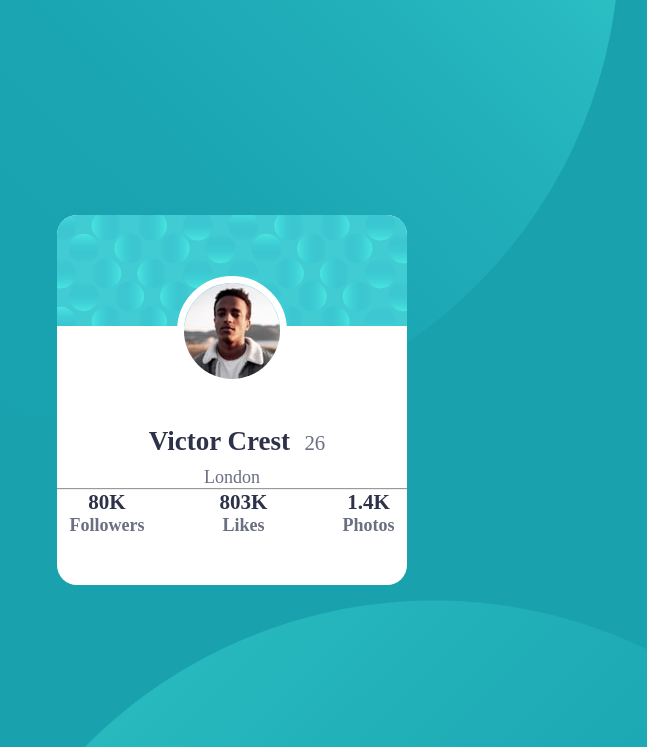
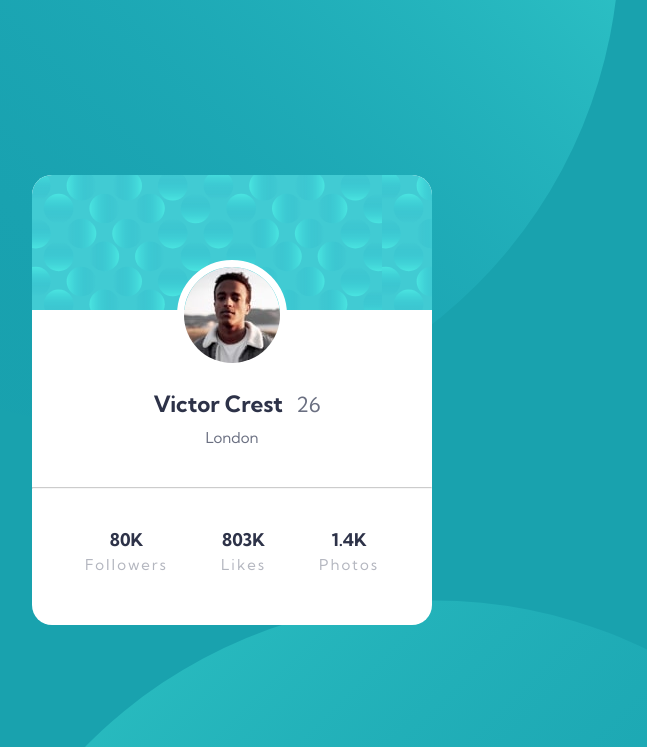
Before and after one commit to soulcage57/profile-card, a plain HTML site: page index.html in a window 1280 px wide. Shown: the top 747 px of the page, without its empty margins (408-1055 px from the left). Drawn offline with Linux system fonts and the light colour scheme.

Commit message:
first commit

```diff
--- a/css/style.css
+++ b/css/style.css
@@ -13,14 +13,14 @@ body{
     justify-content: center;
     align-items: center;
     height: 100vh;
-    font-family: 'Kumbh Sans' sans-serif;
+    font-family: 'Kumbh Sans', sans-serif;
     font-size: 18px;
     color: hsl(227, 10%, 46%);
 }
 
 main{
-    width: 350px;
-    height: 370px;
+    width: 400px;
+    height: 450px;
     background: white;
     border-radius: 20px;
     overflow: hidden;
@@ -67,7 +67,8 @@ section{
 .section-cont{
     text-align: center;
     position: relative;
-    top:-10px;
+    top:-30px;
+    font-size: 15px;
 }
 
 
@@ -76,9 +77,22 @@ h1, h3{
     font-weight: bold;
 }
 
+hr{
+    position: relative;
+    top:40px;
+    opacity: 0.5;
+}
+
 h1,h2{
     display: inline-block;
     margin-bottom: 10px;
+}
+
+h4{
+    opacity: 0.5;
+    margin-top: 5px;
+    letter-spacing: 2px;
+    font-weight: 400;
 }
 
 h2{
@@ -91,5 +105,7 @@ h2{
 .cont-info{
     width: 400px;
     display: flex;
-    justify-content: space-around;
+    justify-content: space-evenly;
+    position: relative;
+    top:80px
 }
--- /dev/null
+++ b/profile-card-component-main/style.css
@@ -0,0 +1,35 @@
+body{
+    background: hsl(185, 75%, 39%);
+    display: flex;
+    justify-content: center;
+
+}
+
+.test{
+    width: 100px;
+    height: 100px;
+    background-color: aqua;
+    border-radius: 40px;
+}
+
+.test::before{
+
+    width: 20px;
+    height: 15px;
+    border-radius: 50%;
+    background-color: black;
+    content: "";
+    display: block;
+
+}
+
+.test::after{
+
+    width: 20px;
+    height: 15px;
+    border-radius: 50%;
+    background-color: black;
+    content: "";
+    display: block;
+
+}
```
Also changed, not shown: profile-card-component-main/index.html (added, +15 -0 lines), profile-card-component-main/design/desktop-design.jpg (added), profile-card-component-main/design/desktop-preview.jpg (added), profile-card-component-main/design/mobile-design.jpg (added), profile-card-component-main/images/bg-pattern-bottom.svg (added), profile-card-component-main/images/bg-pattern-card.svg (added), profile-card-component-main/images/bg-pattern-top.svg (added), profile-card-component-main/images/favicon-32x32.png (added), profile-card-component-main/images/image-victor.jpg (added), 4 other files.
